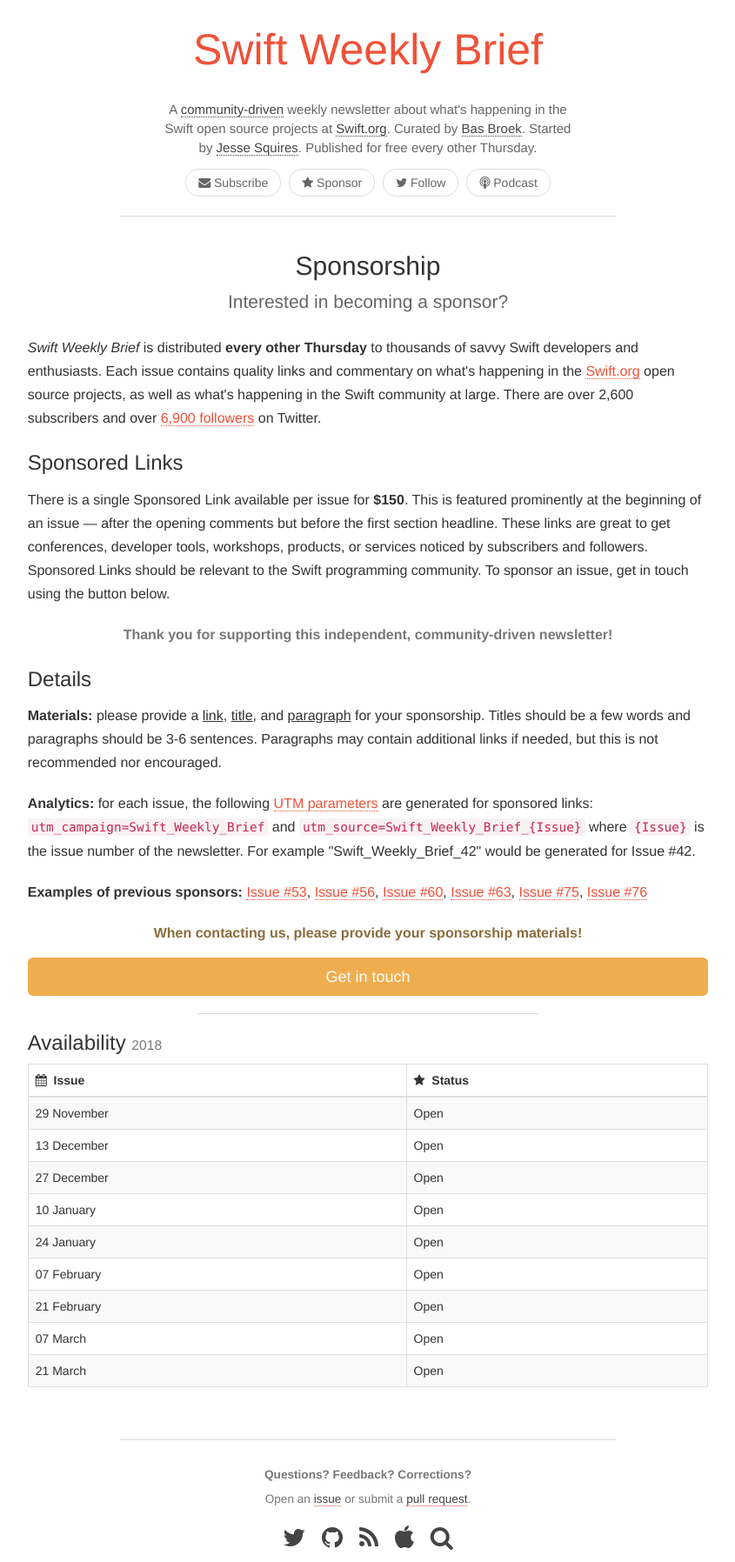
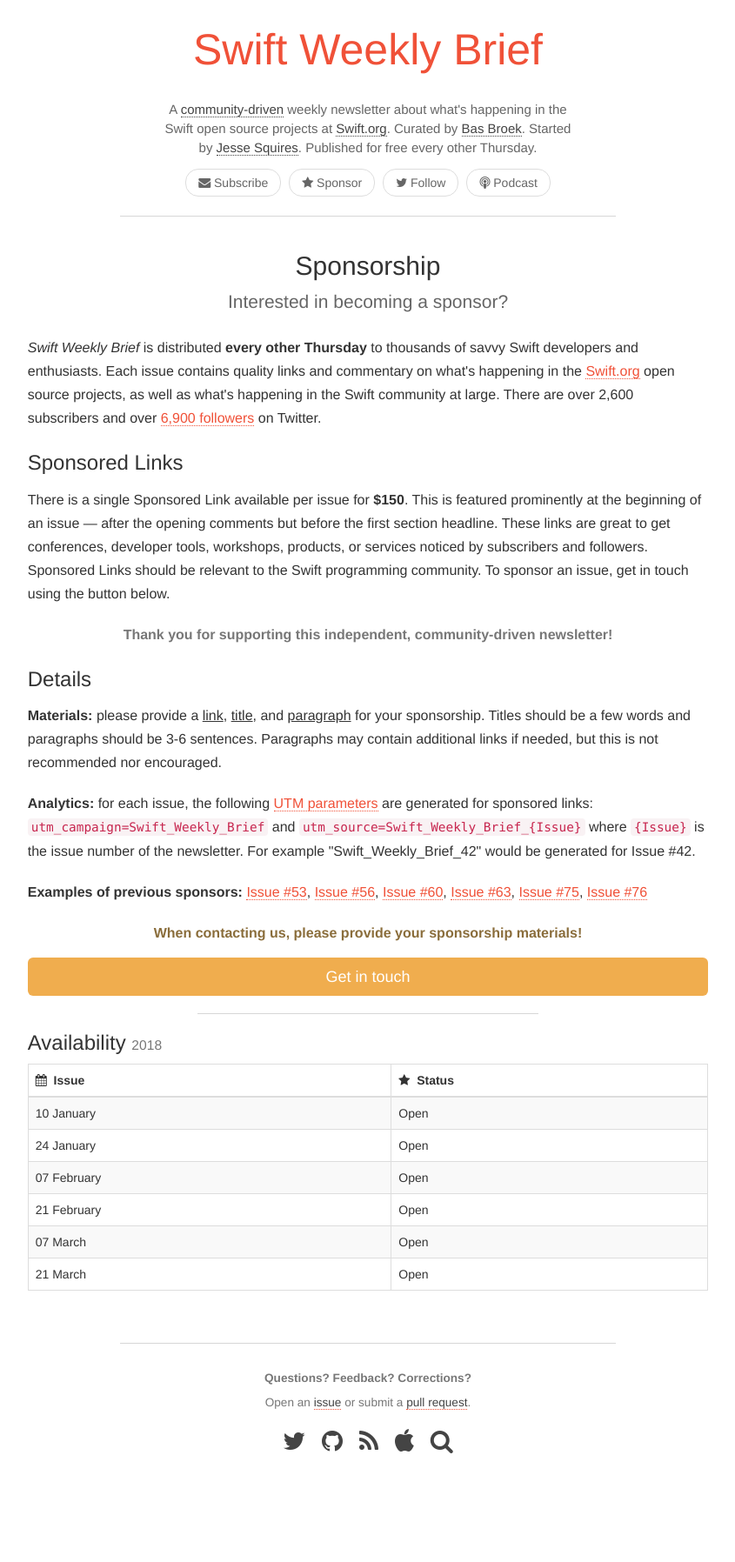
Before and after one commit to SwiftWeekly/swiftweekly.github.io, a Jekyll site: the page built from sponsorship.md, in a window 1280 px wide. Shown: the whole page at 87% size, without its empty margins (217-1062 px from the left). Built offline with Jekyll 4.4.1, drawn with Linux system fonts in a browser that asks for light colours; after the commit the page ends 1685 px from its top, so only the background shows below that.

Commit message:
Update sponsorship.md

```diff
--- a/sponsorship.md
+++ b/sponsorship.md
@@ -60,9 +60,6 @@
 <div class="table-responsive" markdown="1">
 | <i class="fa fa-calendar" aria-hidden="true"></i>&nbsp; Issue | <i class="fa fa-star" aria-hidden="true"></i>&nbsp; Status |
 |:-|:-|
-| 29 November | Open |
-| 13 December | Open |
-| 27 December | Open |
 | 10 January  | Open |
 | 24 January  | Open |
 | 07 February | Open |
```
